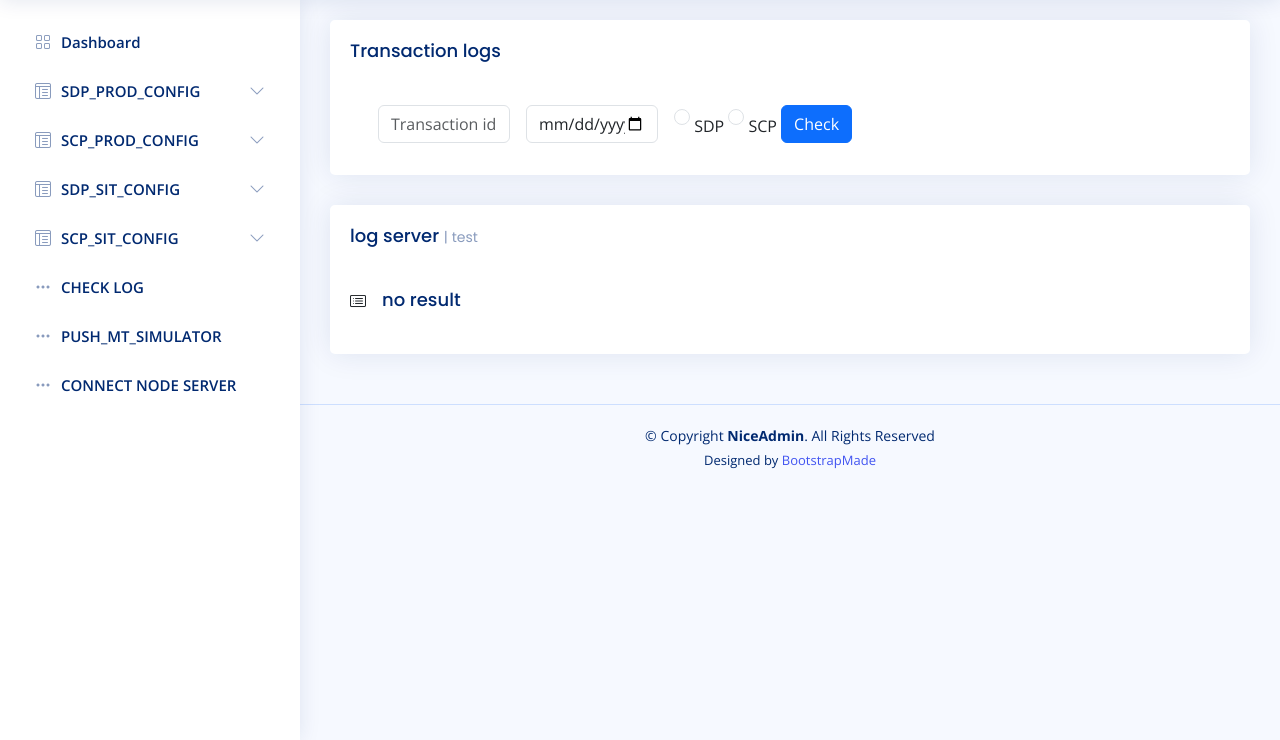
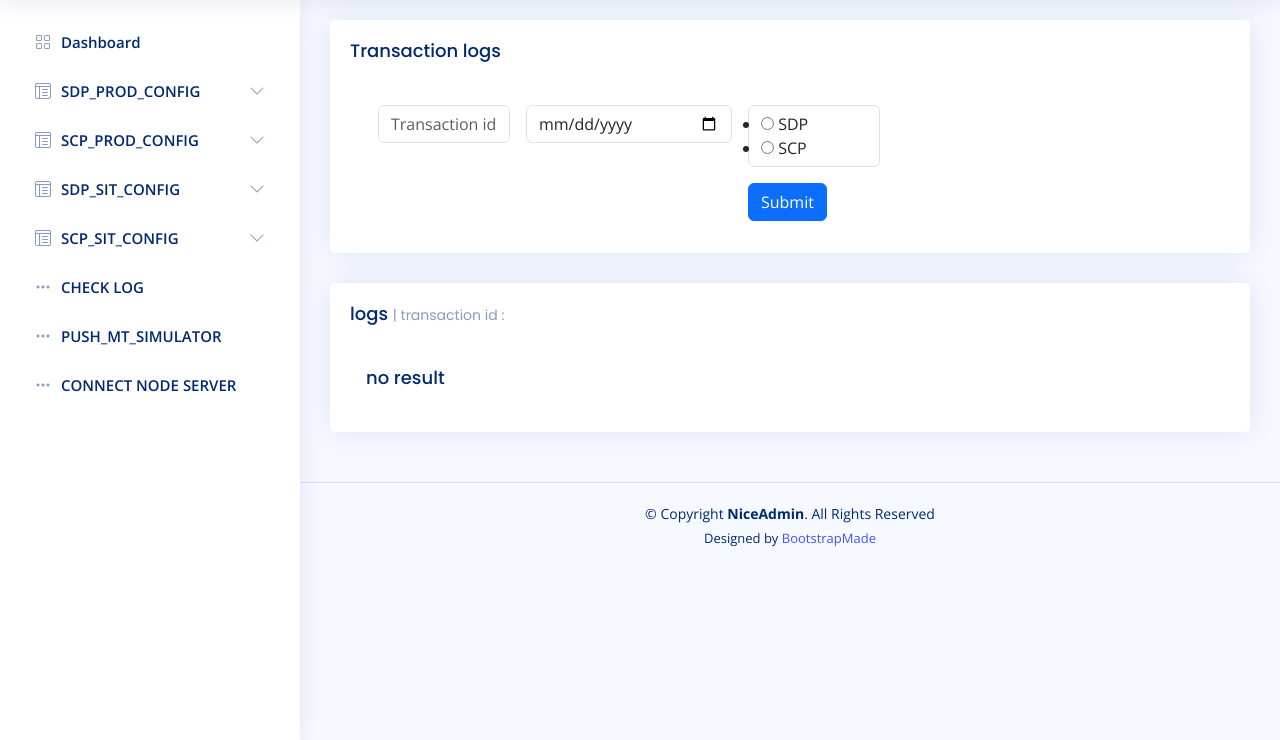
Before and after one commit to gendutkiy34/project_sdpscptools, a Flask app: page /transactionlog in a window 1280 px wide. Shown: the part 60-800 px from the top of the page. Run offline with Flask 3, Linux system fonts and the light colour scheme; some libraries are stand-ins or nearby versions.

Commit message:
fix scplog function

```diff
--- a/app.py
+++ b/app.py
@@ -3,7 +3,7 @@
 from modules.general import ReadJsonFile
 from formapp import FormHttpReq,FormLog
 from modules.htttprequest import ReqHttp
-
+from modules.scplog import GetScpLog
 
 app = Flask(__name__)
 app.config['SECRET_KEY'] = 'tO$&!|0wkamvVia0?n$NqIRVWOG'
@@ -23,10 +23,29 @@
     return render_template('baseconfigsdp.html')
 
 
-@app.route('/transactionlog')
+@app.route('/transactionlog', methods=['GET', 'POST'])
 def trxlog():
-    return render_template('logtransaction.html')
+    flag=False
+    form = FormLog()
+    list_txt=[]
+    log=""
+    trx=""
+    if form.validate_on_submit():
+        flag=True
+        log=form.logtype.data
+        trx=form.trxid.data
+        output,err=GetScpLog(tgl=form.dt.data,trxid=form.trxid.data)
+        for t in output:
+            temp=t.replace('\n','')
+            list_txt.append(temp)
+        form.dt.data='mm/dd/yyyy'
+        form.trxid.data=''
+        form.logtype.data=''
+    return render_template('logtransaction.html',formlog=form,flag=flag,data=list_txt,logtype=log,trxid=trx)
 
+@app.route('/logresult')
+def resultlog():
+    return render_template('logresult.html')
 
 if __name__ == '__main__':
     app.run(debug=True,host='0.0.0.0',port='8086')
--- a/modules/general.py
+++ b/modules/general.py
@@ -1,5 +1,6 @@
 import json
 import os
+import paramiko
 from datetime import datetime
 
 basedir=os.path.abspath(os.path.dirname(__file__))
@@ -26,4 +27,4 @@
     client.set_missing_host_key_policy(paramiko.AutoAddPolicy())
     client.connect(hostname=host,username=user,password=pwd)
     stdin,stdout,stderr=client.exec_command(cmd)
-    return stdour,stderr
+    return stdout,stderr
--- a/modules/scplog.py
+++ b/modules/scplog.py
@@ -1,6 +1,6 @@
 import os
 import paramiko
-from general import ConvertStrtoDate,ConvertDatetoStr,GetToday,SshNode
+from modules.general import ConvertStrtoDate,ConvertDatetoStr,GetToday,SshNode
 
 list_node=[
     {"nodename":"jktpkpscplog01",
@@ -14,14 +14,17 @@
 ]
 def GetScpLog(tgl=None,trxid=None):
     dt1=GetToday()
-    dt2=ConvertStrtoDate(tgl,'%Y-%m-%d')
+    dt2=ConvertStrtoDate(str(tgl),'%Y-%m-%d')
     if dt1.date() == dt2.date() :
+        flag=1
+        dt_string=ConvertDatetoStr(dt2,'%Y%m%d')
         for nd in list_node :
-            cmd=''
-            SshNode(host=nd['host'],user=nd['username'],pwd=nd['password'],cmd=None):
-
+            cmd='ls -ltr /opt/logs/scp_app | grep {0}'.format(dt_string)
+            stdout,sterr=SshNode(host=nd['host'],user=nd['username'],pwd=nd['password'],cmd=cmd)
     else :
         flag=0
-
-
-GetScpLog(tgl='2023-08-22')
+        dt_string=ConvertDatetoStr(dt2,'%Y-%m-%d')
+        for nd in list_node :
+            cmd='ls -ltr /opt/logs/scp_app | grep {0}'.format(dt_string)
+            stdout,sterr=SshNode(host=nd['host'],user=nd['username'],pwd=nd['password'],cmd=cmd)
+    return stdout,sterr
--- a/templates/logtransaction.html
+++ b/templates/logtransaction.html
@@ -5,25 +5,35 @@
       <h5 class="card-title">Transaction logs</h5>
     </div>
     <form class="ps-5" method="POST">
+      {{ formlog.hidden_tag() }}
       <div class="row g-3 ">
         <div class="col-sm-2">
-          <input type="text" class="form-control" id="trxid" placeholder="Transaction id">
+          {{ formlog.trxid(class="form-control",placeholder="Transaction id",type="text" ) }}
+          <!--<input type="text" class="form-control" id="trxid" placeholder="Transaction id">-->
+        </div>
+        <div class="col-sm-3">
+          {{ formlog.dt(class="form-control",placeholder="mm/dd/yyyy",type="date") }}
+          <!--<input type="date" class="form-control" id="trxid" placeholder="mm/dd/yyyy">-->
         </div>
         <div class="col-sm-2">
-          <input type="date" class="form-control" id="trxid" placeholder="mm/dd/yyyy">
-        </div>
-        <div class="col-sm-6">
           <div >
-            <input class="form-check-input" type="radio" name="gridRadios" id="gridRadios1" value="sdp" >
+           {{ formlog.logtype (class="form-control",type="radio",name="gridRadios") }}
+            <!--<input class="form-check-input" type="radio" name="gridRadios" id="gridRadios1" value="sdp" >
             <label class="form-check-label" for="gridRadios1">
               SDP
             </label>
             <input class="form-check-input" type="radio" name="gridRadios" id="gridRadios2" value="scp">
             <label class="form-check-label" for="gridRadios2">
               SCP
-            </label>
-              <button type="submit" class="btn btn-primary mb-2"> Check </button>
+            </label>-->
+              <!--<button type="submit" class="btn btn-primary mb-2"> Check </button>-->
           </div>
+          <div class="row">
+            <div class="col-sm-3">
+              {{ formlog.submit(type="submit",class="btn btn-primary mb-2") }}
+            </div>
+          </div>
+
           <br>
         </div>
       </div>
@@ -35,16 +45,16 @@
     <div class="card info-card customers-card">
 
       <div class="card-body">
-        <h5 class="card-title">log server <span>| test</span></h5>
+        <h5 class="card-title">{{ logtype }} logs <span> | transaction id : {{ trxid }}</span></h5>
 
         <div class="d-flex align-items-center">
-          <div class="card-icon rounded-circle d-flex align-items-center justify-content-center">
-            <i class="bi bi-card-list"></i>
-          </div>
           <div class="ps-3">
             {% if flag %}
-            <br><span class="text-muted small pt-2 ps-1"> {{ txtmsg }} </span>
-            <br><span class="text-muted small pt-2 ps-1"> {{ wkt }} </span>
+            <ul>
+              {% for d in data%}
+              <li><span class="text-muted small pt-2 ps-1"> {{ d }} </span></li>
+              {% endfor %}
+            </ul>
             {% else %}
             <h5 class="card-title">no result</h5>
             {% endif %}
```
Also changed, not shown: templates/logresult.html (added, +8 -0 lines).
